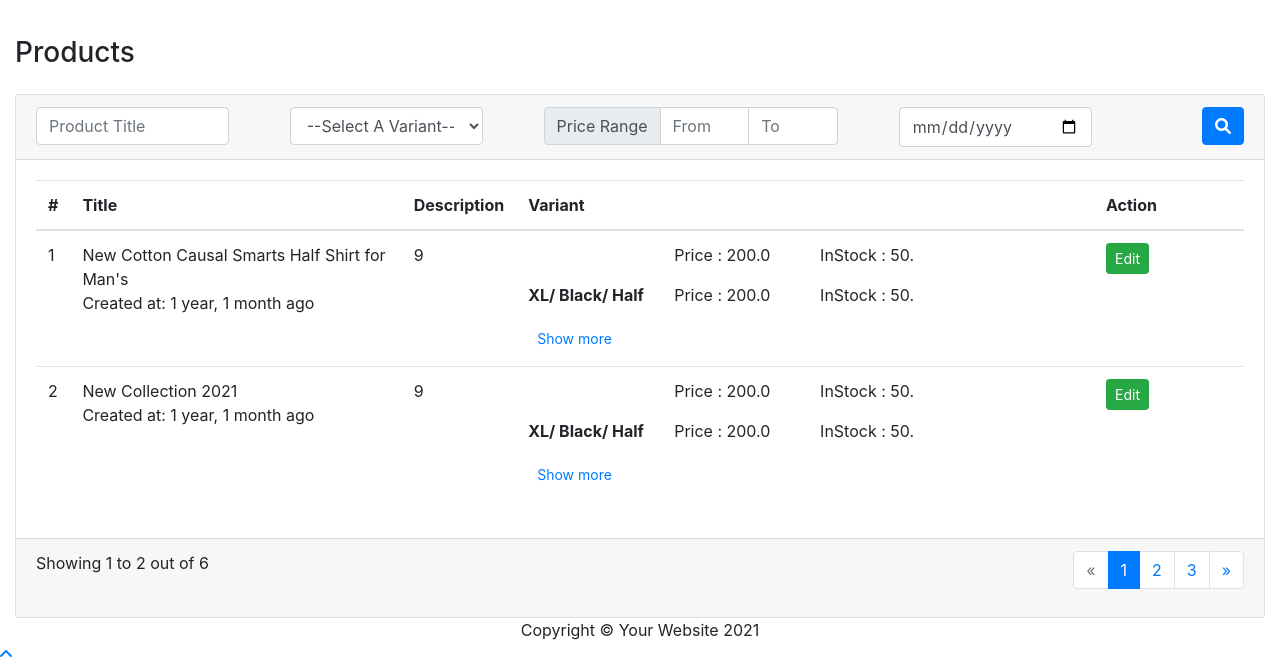
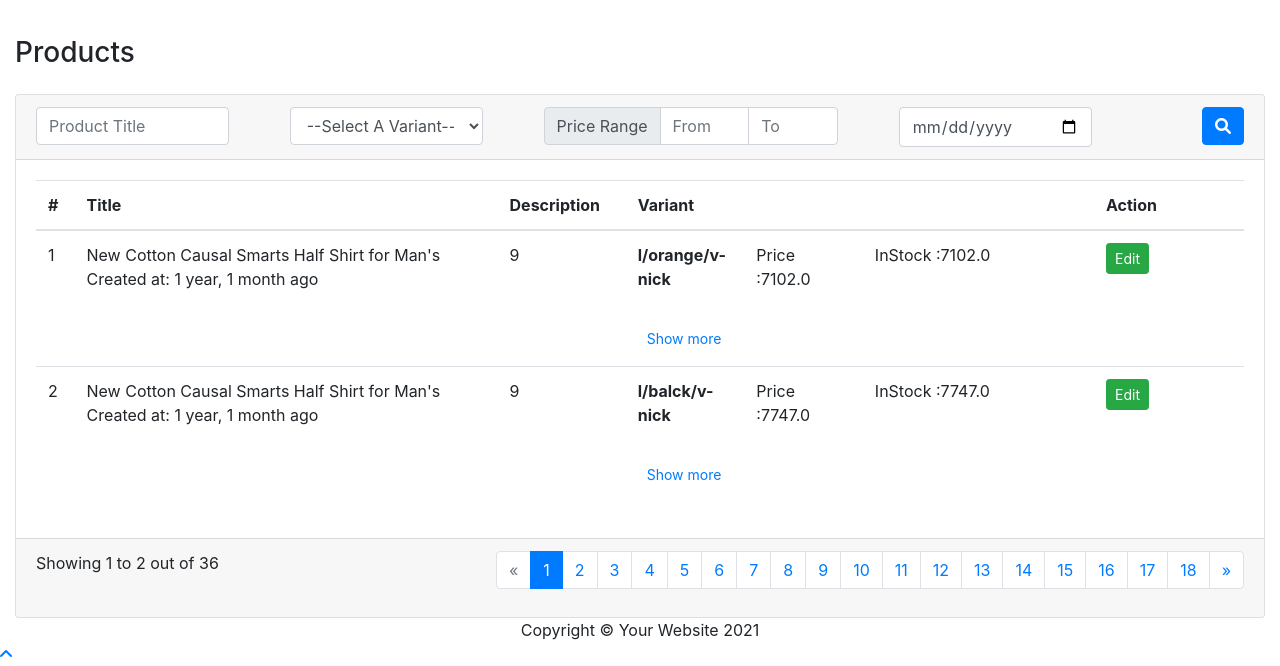
Before and after one commit to al-jaber-nishad/django-coding-test, a Django app: page /product/list/ in a window 1280 px wide. Shown: the part 619-1285 px from the top of the page. Run offline with Django 3.2, Linux system fonts and the light colour scheme; data comes from the database, SQL or seed files in the repository; style sheets or scripts are compiled from the project's sources; some libraries are stand-ins or nearby versions.

Commit message:
Add variant, price in product list view

```diff
--- a/src/product/models.py
+++ b/src/product/models.py
@@ -29,7 +29,7 @@ class ProductImage(TimeStampMixin):
 
 
     def __str__(self):
-        return self.product
+        return "image"
 
 
 
@@ -55,5 +55,5 @@ class ProductVariantPrice(TimeStampMixin):
     product = models.ForeignKey(Product, on_delete=models.CASCADE)
 
 
-    def __str__(self):
-        return self.product_variant_one
+    # def __str__(self):
+    #     return self.product
--- a/src/product/templates/products/list.html
+++ b/src/product/templates/products/list.html
@@ -59,33 +59,20 @@
                     {% for product in products %}
                         <tr>
                             <td>{{forloop.counter}}</td>
-                            <td>{{product.title}} <br> Created at: {{product.created_at|timesince }} ago</td>
-                            <td>{{product.description}}</td>
+                            <td>{{product.product.title}} <br> Created at: {{product.product.created_at|timesince }} ago</td>
+                            <td>{{product.product.description}}</td>
                             <td>
                                 <dl class="row mb-0" style="height: 80px; overflow: hidden" id="variant">
                                     <dt class="col-sm-3 pb-0">
-
-                                        {% if variant.product == product %}
-                                            {{variant.variant_title}}
-                                        {% endif %}
-
-
+                                        {{product.product_variant_one.variant_title}}/{{product.product_variant_two.variant_title}}/{{product.product_variant_three.variant_title}}
                                     </dt>
                                     <dd class="col-sm-9">
                                         <dl class="row mb-0">
-                                            <dd class="col-sm-4 pb-0">Price : 200.0</dd>
-                                            <dd class="col-sm-8 pb-0">InStock : 50.</dd>
+                                            <dd class="col-sm-4 pb-0">Price :{{product.price}}</dd>
+                                            <dd class="col-sm-8 pb-0">InStock :{{product.price}}</dd>
                                         </dl>
                                     </dd>
-                                    <dt class="col-sm-3 pb-0">
-                                        XL/ Black/ Half
-                                    </dt>
-                                    <dd class="col-sm-9">
-                                        <dl class="row mb-0">
-                                            <dd class="col-sm-4 pb-0">Price : 200.0</dd>
-                                            <dd class="col-sm-8 pb-0">InStock : 50.</dd>
-                                        </dl>
-                                    </dd>
+
                                 </dl>
                                 <button onclick="$('#variant').toggleClass('h-auto')" class="btn btn-sm btn-link">Show more
                                 </button>
--- a/src/product/views/product.py
+++ b/src/product/views/product.py
@@ -16,7 +16,7 @@ class CreateProductView(generic.TemplateView):
 
 
 class ProductListView(generic.ListView):
-    model = Product
+    model = ProductVariantPrice
     template_name = 'products/list.html'
     context_object_name = 'products'
     ordering = ['-updated_at']
```
Also changed, not shown: 1 other file.
